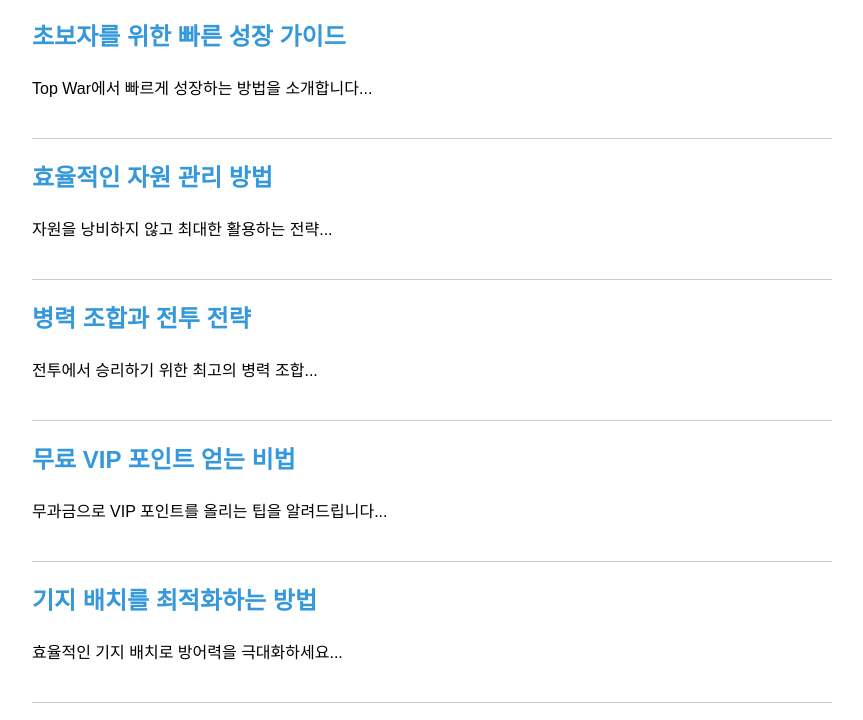
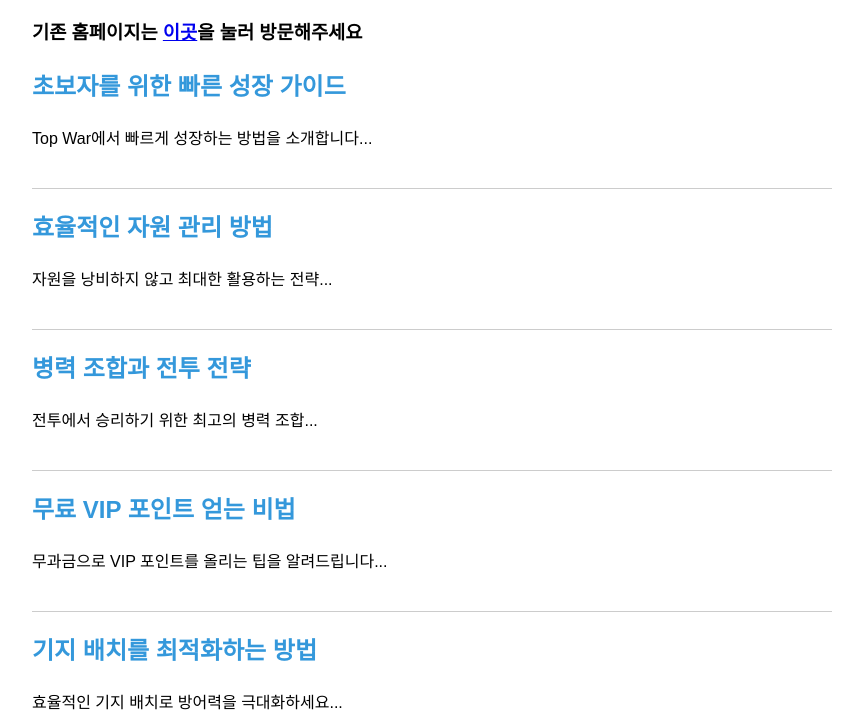
Before and after one commit to hiphop5782/adsense, a plain HTML site: page index.html in a window 1280 px wide. Shown: the part 76-796 px from the top of the page, without its empty margins (208-1071 px from the left). Drawn offline with Linux system fonts and the light colour scheme.

```diff
--- a/index.html
+++ b/index.html
@@ -8,13 +8,17 @@
         body { font-family: Arial, sans-serif; line-height: 1.6; margin: 20px; }
         .container { max-width: 800px; margin: auto; }
         h1, h2 { color: #2c3e50; }
-        .post { border-bottom: 1px solid #ccc; padding-bottom: 20px; margin-bottom: 20px; }
+        .post { border-bottom: 1px solid #ccc; padding-bottom: 20px; margin-top:20px; margin-bottom: 20px; }
         .post a { text-decoration: none; color: #3498db; }
     </style>
 </head>
 <body>
     <div class="container">
         <h1>Top War 게임 유용한 팁</h1>
+
+        <p>
+            <h3>기존 홈페이지는 <a href="https://topwar.sysout.co.kr">이곳</a>을 눌러 방문해주세요<br></h3>
+        </p>
 
         <div class="post">
             <h2><a href="post1.html">초보자를 위한 빠른 성장 가이드</a></h2>
```
Also changed, not shown: 1 other file.
